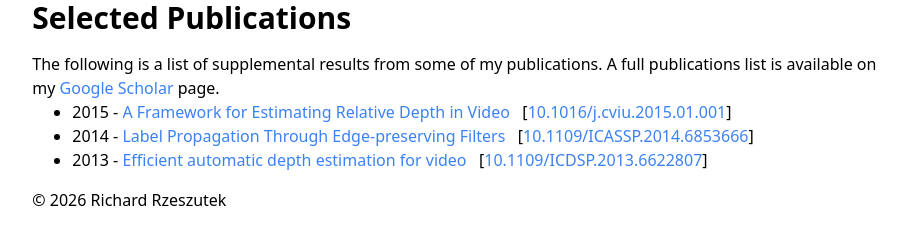
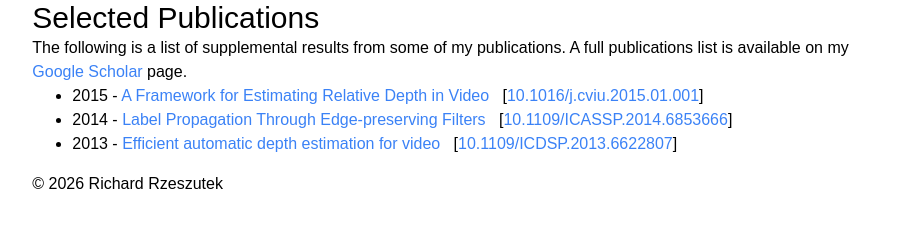
Before and after one commit to richengguy/richengguy.github.io, an Eleventy site: page src/index.liquid in a window 1280 px wide. Shown: the whole page, without its empty margins (181-1088 px from the left). Built offline with nearby package versions, Linux system fonts and the light colour scheme; Eleventy itself is replaced by a stand-in of ours; files that its build step writes are made by us from their sources; a web font is replaced by a local one.

Commit message:
Setting up with Adobe TypeKit fonts.

```diff
--- a/scss/style.css
+++ b/scss/style.css
@@ -1,3 +1,5 @@
+@import url("https://use.typekit.net/mzk5grm.css");
+
 @tailwind base;
 @tailwind components;
 @tailwind utilities;
@@ -12,4 +14,8 @@
     a:hover {
         @apply underline text-blue-900;
     }
+
+    section > h1 {
+        @apply text-3xl;
+    }
 }
--- /dev/null
+++ b/src/_includes/sections/selected-publications.liquid
@@ -0,0 +1,24 @@
+<section>
+    <h1 class="font-header font-medium">
+        Selected Publications
+    </h1>
+    <p>
+        The following is a list of supplemental results from some of my
+        publications.  A full publications list is available on my
+        <a href="https://scholar.google.ca/citations?user=SWuGh3QAAAAJ">Google Scholar</a>
+        page.
+    </p>
+    <ul class="list-disc pl-10">
+        {% for publication in collections.publication reversed -%}
+        <li>
+            {{ publication.date | date: "%Y" }} &hyphen;
+            <a href="{{ publication.url }}">{{ publication.data.title }}</a>
+            &nbsp;
+            [<a href="http://dx.doi.org/{{ publication.data.doi }}">{{ publication.data.doi }}</a>]
+        </li>
+        {% endfor -%}
+    </ul>
+    <div class="mt-4">
+        &copy; {{ copyright.year }} Richard Rzeszutek
+    </div>
+</section>
--- a/src/index.liquid
+++ b/src/index.liquid
@@ -7,28 +7,7 @@
     <title>Richard Rzeszutek :: Projects</title>
     <body>
         <div class="font-sans container md:mx-auto md:w-4/6">
-            <h1 class="text-3xl font-semibold mb-4">
-                Selected Publications
-            </h1>
-            <p>
-                The following is a list of supplemental results from some of my
-                publications.  A full publications list is available on my
-                <a href="https://scholar.google.ca/citations?user=SWuGh3QAAAAJ">Google Scholar</a>
-                page.
-            </p>
-            <ul class="list-disc pl-10">
-                {% for publication in collections.publication reversed -%}
-                <li>
-                    {{ publication.date | date: "%Y" }} &hyphen;
-                    <a href="{{ publication.url }}">{{ publication.data.title }}</a>
-                    &nbsp;
-                    [<a href="http://dx.doi.org/{{ publication.data.doi }}">{{ publication.data.doi }}</a>]
-                </li>
-                {% endfor -%}
-            </ul>
-            <div class="mt-4">
-                &copy; {{ copyright.year }} Richard Rzeszutek
-            </div>
+            {% include sections/selected-publications.liquid %}
         </div>
     </body>
 </html>
--- a/tailwind.config.js
+++ b/tailwind.config.js
@@ -1,7 +1,14 @@
 module.exports = {
-  content: ["./src/**/*.liquid"],
-  theme: {
-    extend: {},
-  },
-  plugins: [],
+    content: ["./src/**/*.liquid"],
+    theme: {
+        fontFamily: {
+            'sans': ['europa', 'sans-serif']
+        },
+        extend: {
+            fontFamily: {
+                'header': ['canada-type-gibson', 'sans-serif']
+            }
+        },
+    },
+    plugins: [],
 }
```
